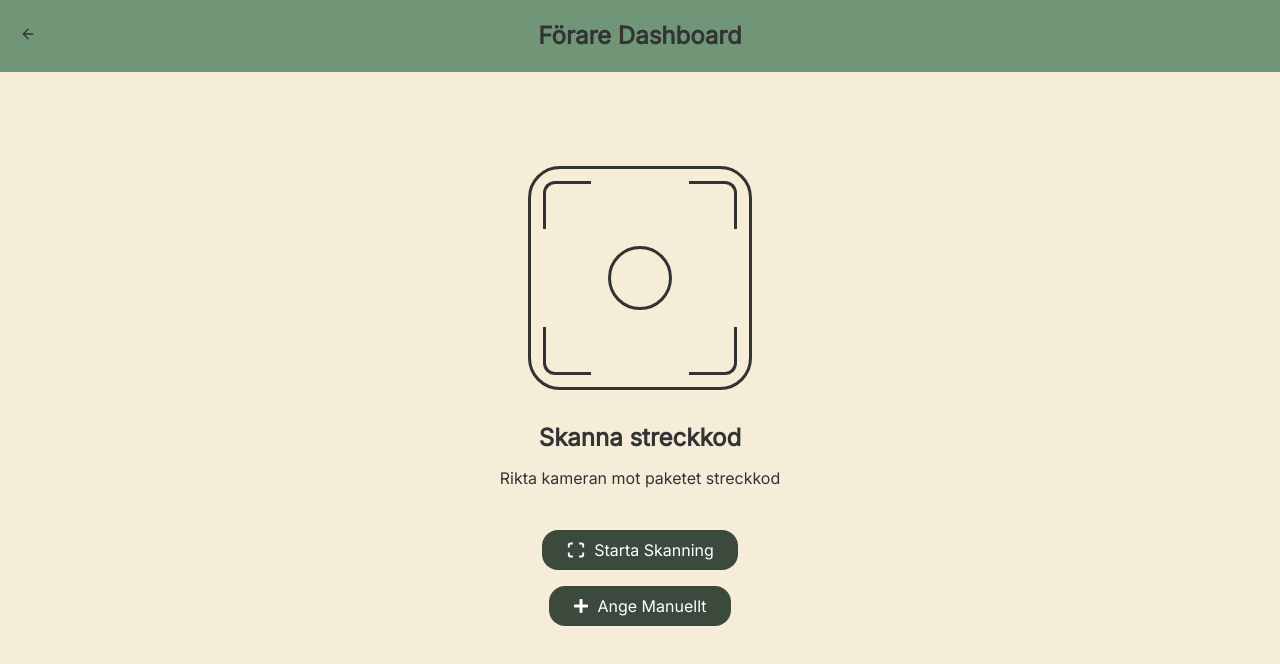
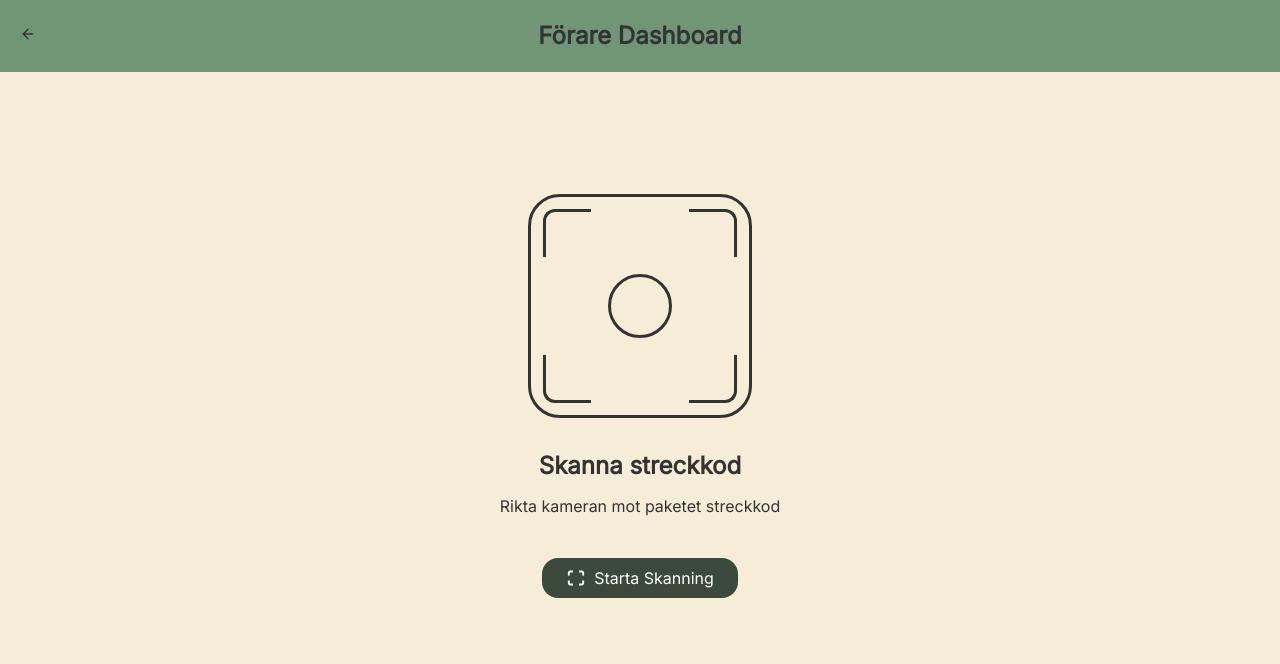
Before and after one commit to ChasAcademy-Team-9/frontend, a React (Vite) app: page /scanning in a window 1280 px wide. Shown: the top 664 px of the page. Built offline with nearby package versions, Linux system fonts and the light colour scheme.

Commit message:
Remove manual input button and clean up scanning component

```diff
--- a/src/pages/Scanning.tsx
+++ b/src/pages/Scanning.tsx
@@ -1,19 +1,17 @@
 import { useState } from "react";
 import { PrimaryButton } from "../components/PrimaryButton";
 import { IoMdQrScanner } from "react-icons/io";
-import { FaPlus } from "react-icons/fa";
 import BackArrow from "../components/BackArrow";
 import QRScannerModal from "../components/Driver/QRScannerModal";
 
 const Scanning = () => {
   const [showScanner, setShowScanner] = useState(false);
-  const [setShowManualInput] = useState(false);
   const [lastScanned, setLastScanned] = useState<string>("");
 
   const handleScanSuccess = (decodedText: string) => {
     console.log("Skannad kod:", decodedText);
     setLastScanned(decodedText);
-    setShowScanner(false); // Stäng scannern efter lyckad skanning
+    setShowScanner(false);
 
     // TODO: Gör något med den skannade koden
   };
@@ -48,7 +46,6 @@ const Scanning = () => {
           </p>
         </div>
 
-        {/* Visa senast skannad kod */}
         {lastScanned && (
           <div className="mb-6 p-4 bg-green-100 border-2 border-green-400 rounded-lg w-full max-w-xs">
             <p className="font-semibold text-green-800 text-sm mb-1">
@@ -64,11 +61,6 @@ const Scanning = () => {
             icon={<IoMdQrScanner size={20} />}
             onClick={() => setShowScanner(true)}
           />
-          <PrimaryButton
-            text="Ange Manuellt"
-            icon={<FaPlus size={16} />}
-            onClick={() => setShowManualInput(true)}
-          />
         </div>
       </div>
 
```
